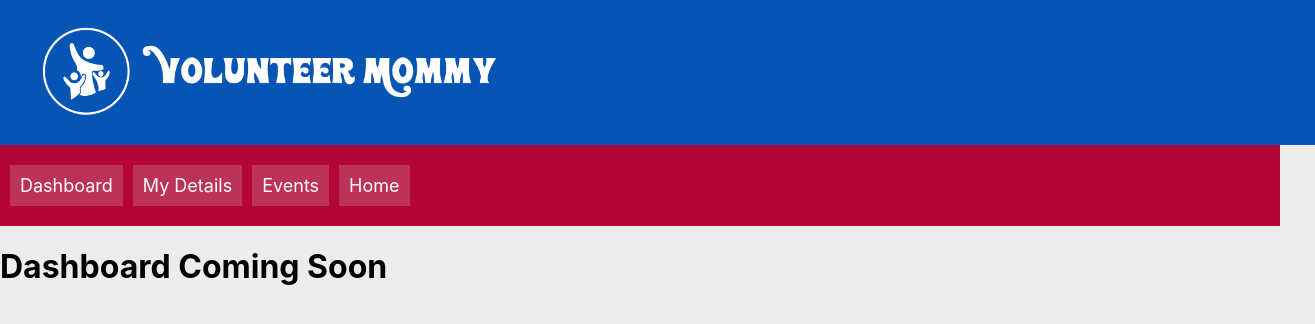
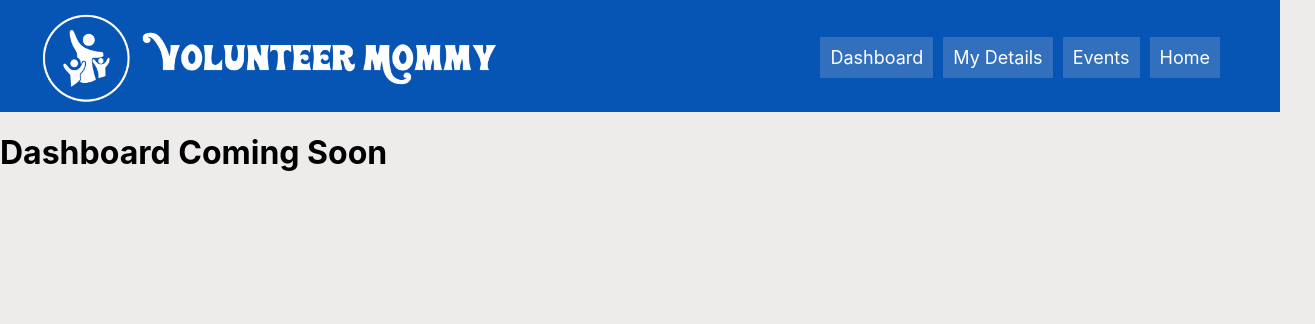
Before and after one commit to kymiddleton/volunteermommy, a React (Create React App) app in the folder client/: page / in a window 1280 px wide. Shown: the top 324 px of the page, 1315 px wide, since content can reach past the window. Built offline with nearby package versions, Linux system fonts and the light colour scheme.

Commit message:
links moved inside header component

```diff
--- a/client/src/App.css
+++ b/client/src/App.css
@@ -7,7 +7,7 @@ body {
   background-color: #eeebeb;
 }
 
-.header {
+/* .header {
   width: 100%;
   height: 100px;
   text-align: left;
@@ -15,11 +15,10 @@ body {
   padding-left: 35px;
   padding-top: 20px;
   padding-bottom: 25px;
-  /* font: 40px; */
   text-align: left;
 }
 
 .logo {
   width: auto;
   height: 100px;
-}
+} */
--- a/client/src/App.js
+++ b/client/src/App.js
@@ -15,7 +15,7 @@ class App extends Component {
       <Router>
         <div>
           <Header />
-          <nav>
+          {/* <nav>
             <li>
               <Link to="/">Dashboard</Link>
             </li>
@@ -28,7 +28,7 @@ class App extends Component {
             <li>
               <Link to="/home/">Home</Link>
             </li>
-          </nav>
+          </nav> */}
 
           <Route path="/" exact component={Dashboard} />
           <Route path="/mydetails/" exact component={MyDetails} />
--- a/client/src/Pages/Home/home.css
+++ b/client/src/Pages/Home/home.css
@@ -1,4 +1,4 @@
-nav {
+/* nav {
     background: #b40636;
     padding: 20px 10px;
 }
@@ -29,4 +29,4 @@ main {
     margin: 30px auto;
     padding: 0 10px;
     color: #333;
-}
+} */
--- a/client/src/Pages/Login/login.css
+++ b/client/src/Pages/Login/login.css
@@ -1,4 +1,4 @@
-nav {
+/* nav {
     background: #0654b4;
     padding: 20px 10px;
 }
@@ -37,4 +37,4 @@ main {
     font-size: 18px;
     padding: 10px;
     background: #0654b4;
-}
+} */
--- a/client/src/components/Header/Header.js
+++ b/client/src/components/Header/Header.js
@@ -1,5 +1,8 @@
 import React from 'react';
 import logo from '../../assets/whitelogo.png';
+import { Link } from 'react-router-dom';
+import './header.css';
+
 // import Card from '../../assets/business-card-contact.png';
 // import Calendar from '../../assets/calendar.png';
 // import File from '../../assets/file.png';
@@ -11,6 +14,20 @@ import logo from '../../assets/whitelogo.png';
 const Header = (props) => (
     <div className="header">
         <img src={logo} alt="whitelogo" className="logo"></img>
+        <nav>
+            <li>
+              <Link to="/">Dashboard</Link>
+            </li>
+            <li>
+              <Link to="/mydetails/">My Details</Link>
+            </li>
+            <li>
+              <Link to="/events/">Events</Link>
+            </li>
+            <li>
+              <Link to="/home/">Home</Link>
+            </li>
+          </nav>
     </div>
 );
 
--- /dev/null
+++ b/client/src/components/Header/header.css
@@ -0,0 +1,54 @@
+.header {
+    /* width: 100%; */
+    /* width: 98%; */
+    /* max-width: 960px; */
+    height: 80px;
+    text-align: left;
+    background-color: #0654b4;
+    padding-left: 35px;
+    padding-top: 7px;
+    padding-bottom: 25px;
+    /* font: 40px; */
+    text-align: left;
+}
+
+.logo {
+    width: auto;
+    height: 100px;
+}
+
+nav {
+    /* background: #b40636; */
+    padding: 20px 10px;
+    margin-right: 40px;
+    margin-top: 10px;
+    float: right;
+}
+
+nav ul {
+    /* max-width: 960px; */
+    margin: 0 auto;
+    padding: 0;
+}
+
+nav li {
+    list-style-type: none;
+    display: inline-block;
+    margin: 0 10px 0 0;
+}
+
+nav a {
+    color: #fff;
+    font-size: 18px;
+    background: rgba(225,225,225,0.2);
+    text-decoration: none;
+    padding: 10px;
+    display: block;
+}
+
+main {
+    /* max-width: 960px; */
+    margin: 30px auto;
+    padding: 0 10px;
+    color: #333;
+}
```
